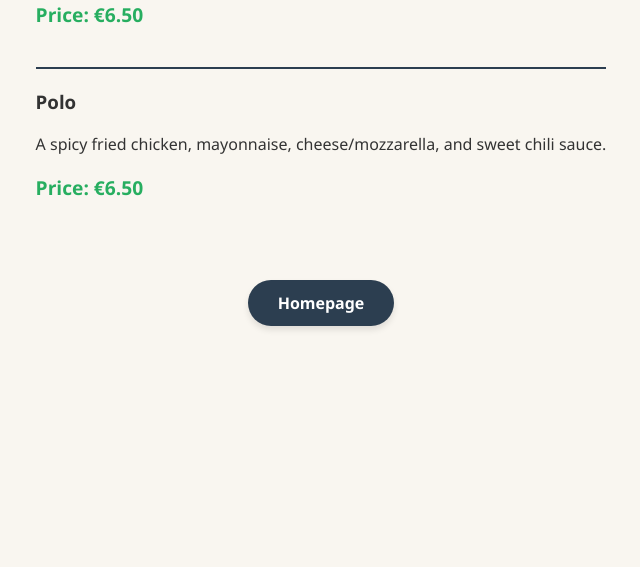
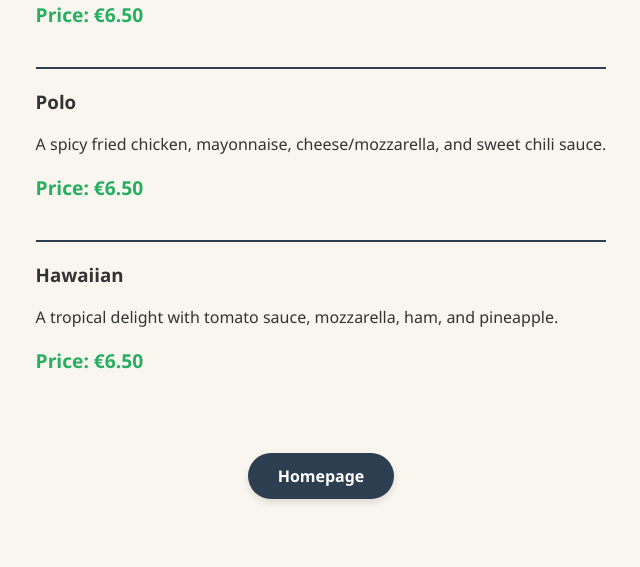
Before and after one commit to N1ksata/Pizza_app, a Django app: template pizza_app/templates/pizza_app/menu.html in a window 1280 px wide. Shown: the part 466-1033 px from the top of the page, without its empty margins (319-959 px from the left). Before the commit the page ends 796 px from the top, so only its background shows below. Run offline with Django 5.2, Linux system fonts and the light colour scheme; the template is opened without the code that fills it, so the values that code supplies are empty; parts of the project's set-up code (start-up, migrations or seed data) failed here and were passed over.

Commit message:
adding another example

```diff
--- a/pizza_app/templates/pizza_app/menu.html
+++ b/pizza_app/templates/pizza_app/menu.html
@@ -31,6 +31,12 @@
                 <p>A spicy fried chicken, mayonnaise, cheese/mozzarella, and sweet chili sauce.</p>
                 <p class="price">Price: €6.50</p>
             </div>
+
+            <div class="pizza-item">
+                <h3>Hawaiian</h3>
+                <p>A tropical delight with tomato sauce, mozzarella, ham, and pineapple.</p>
+                <p class="price">Price: €6.50</p>
+            </div>
         </div>
     </div>
 
```
